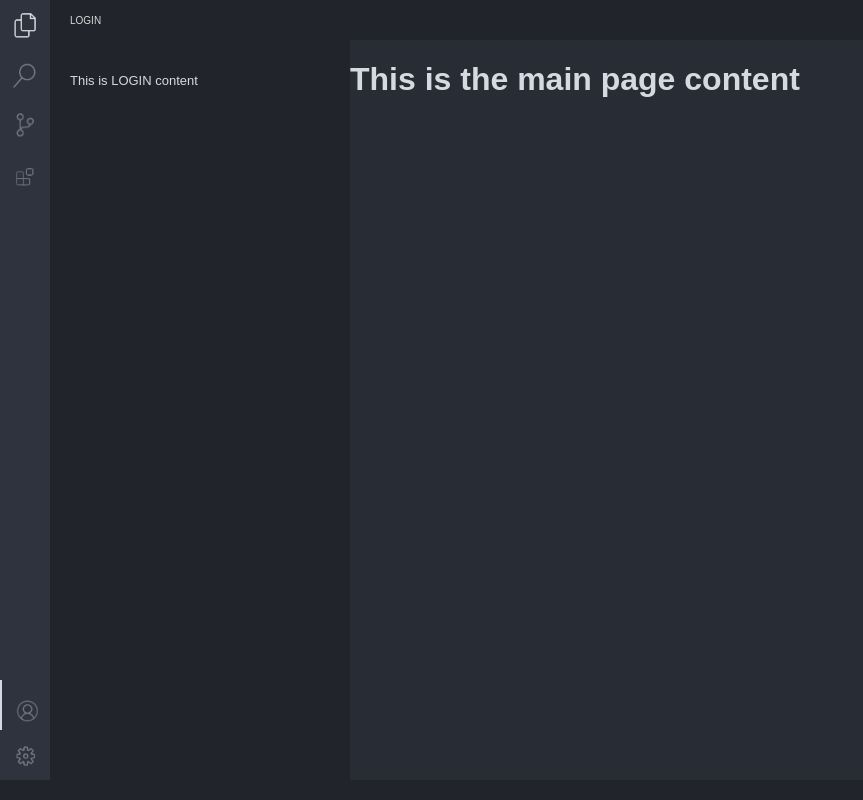
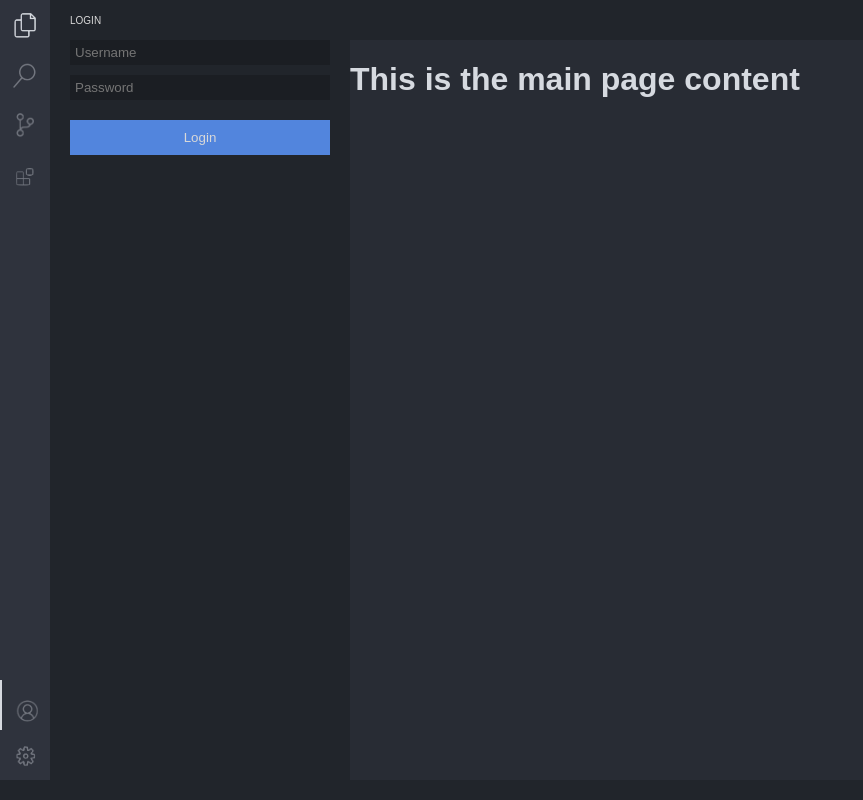
Before and after one commit to AnthonyThomasson/portfolio, a React (Create React App) app in the folder frontend/: page / in a window 1280 px wide. Both pictures are taken after a click on the button 25 px from the left and 705 px from the top of the page. Shown: the whole page, without its empty margins (0-863 px from the left). Built offline with nearby package versions, Linux system fonts and the light colour scheme; data requests are answered from the project's data file.

Commit message:
finished the login page first draft

```diff
--- /dev/null
+++ b/frontend/src/components/side-bar/Login.tsx
@@ -0,0 +1,21 @@
+import { useRef } from "react";
+import "./../../styles/Login.css";
+
+
+function Search() {
+
+  const usernameInput = useRef(null)
+  const passwordInput = useRef(null)
+
+  return (
+    <div className="login-content">
+      <input type="text" placeholder="Username" ref={usernameInput} />
+      <input type="password" placeholder="Password" ref={passwordInput}/>
+      <button onClick={() => alert("This feature is not yet working")}>Login</button>
+    </div>
+  );
+
+}
+
+
+export default Search;
--- a/frontend/src/components/side-bar/SideBar.tsx
+++ b/frontend/src/components/side-bar/SideBar.tsx
@@ -1,6 +1,7 @@
 import { useState } from "react";
 import ContactMe from "./ContactMe";
 import FileExplorer from "./FileExplorer";
+import Login from "./Login";
 import Modules, { SIDEBAR_PAGE } from "./Modules";
 import Search from "./Search";
 import Technologies from "./Technologies";
@@ -31,9 +32,7 @@ function Explorer() {
         </li>
         <li className={`side-bar-item ${activeContent === SIDEBAR_PAGE.LOGIN ? `side-bar-item-active` : ``}`}>
           <div className="side-bar-heading">LOGIN</div>
-          <div>
-            <p style={{padding: '20px'}}>This is LOGIN content</p>
-          </div>
+          <Login />
         </li>
         <li className={`side-bar-item ${activeContent === SIDEBAR_PAGE.SITE_INFO ? `side-bar-item-active` : ``}`}>
           <div className="side-bar-heading">SETTINGS</div>
--- /dev/null
+++ b/frontend/src/styles/Login.css
@@ -0,0 +1,29 @@
+.login-content {
+	display: flex;
+	flex-direction: column;;
+}
+
+.login-content input {
+	background-color: #1b1e23;
+	color: #d8d8d8;
+	padding: 5px;
+	flex: 1;
+	margin-left: 20px;
+	margin-right: 20px;
+	margin-bottom: 10px;
+}
+
+.login-content button {
+	background-color: #5285dd;
+	color: #d8d8d8;
+	padding: 10px;
+	margin-top: 10px;
+	margin-bottom: 10px;
+	margin-left: 20px;
+	margin-right: 20px;
+	cursor: pointer;
+}
+
+.login-content button:hover {
+	background-color: #8ba9de;
+}
```
